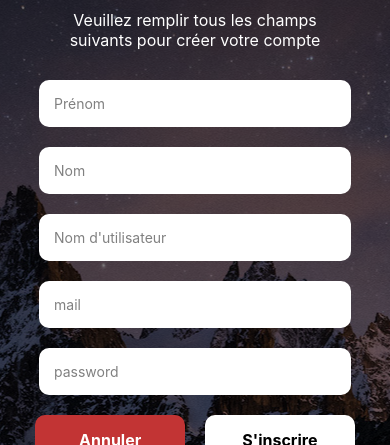
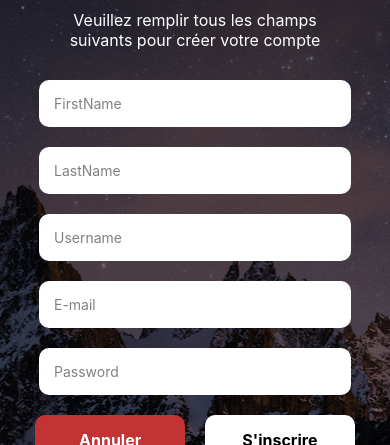
Before and after one commit to NoeMazzu/Dormir-la-haut-FRONTEND, a React Native app: screen /RegisterScreen in a window 390 px wide. Shown: the part 241-686 px from the top of the page. Built offline with nearby package versions, Linux system fonts and the light colour scheme.

Commit message:
Render IMG

```diff
--- a/src/screens/LoadingScreen.jsx
+++ b/src/screens/LoadingScreen.jsx
@@ -5,17 +5,27 @@ import {
   TouchableOpacity,
   StyleSheet,
   ImageBackground,
+
 } from "react-native";
+import { useState } from "react";
 
 
 const LoadingScreen = ({ navigation }) => {
+  const [imageLoaded, setImageLoaded] = useState(false);
 
+  const handleImageLoad = () => {
+    setImageLoaded(true);
+  };
   return (
+
     <ImageBackground
+
       source={require("../assets/Image-background.jpg")}
       resizeMode="cover"
       style={styles.background}
+      onLoad={handleImageLoad}
     >
+      {imageLoaded ? (
       <View style={styles.filtre}>
         <TouchableOpacity style={styles.signup} onPress={() => navigation.navigate('RegisterScreen')} >
           <Text style={styles.buttonTextI}>S'inscrire</Text>
@@ -27,7 +37,9 @@ const LoadingScreen = ({ navigation }) => {
           <Text style={styles.forgotPasswordText}>Mot de passe oublié ?</Text>
         </TouchableOpacity>
       </View>
+      ) : null}
     </ImageBackground>
+
   );
 };
 
--- a/src/screens/LoginScreen.jsx
+++ b/src/screens/LoginScreen.jsx
@@ -1,14 +1,21 @@
 import React from "react";
 import { View, Text, TextInput, TouchableOpacity, StyleSheet, ImageBackground, KeyboardAvoidingView } from "react-native";
+import { useState } from "react";
+const LoginScreen = ({ navigation }) => {
+  const [imageLoaded, setImageLoaded] = useState(false);
 
-const LoginScreen = ({ navigation }) => {
+  const handleImageLoad = () => {
+    setImageLoaded(true);
+  };
   return (
 
     <ImageBackground
       source={require("../assets/Image-background.jpg")}
       resizeMode="cover"
       style={styles.background}
+      onLoad={handleImageLoad}
     >
+            {imageLoaded ? (
       <View style={styles.filter}>
         <Text style={styles.title}>Se connecter</Text>
         <TextInput
@@ -18,7 +25,7 @@ const LoginScreen = ({ navigation }) => {
         />
         <TextInput
           style={styles.input}
-          placeholder="Mot de passe"
+          placeholder="Password"
           placeholderTextColor="#808080"
           secureTextEntry
         />
@@ -31,7 +38,7 @@ const LoginScreen = ({ navigation }) => {
           </TouchableOpacity>
         </View>
       </View>
-
+      ) : null}
     </ImageBackground>
 
   );
--- a/src/screens/RegisterScreen.jsx
+++ b/src/screens/RegisterScreen.jsx
@@ -3,6 +3,11 @@ import { useState } from "react";
 import { View, Text, TextInput, TouchableOpacity, StyleSheet, ImageBackground, KeyboardAvoidingView } from "react-native";
 
 const RegisterScreen = ({navigation}) => {
+  const [imageLoaded, setImageLoaded] = useState(false);
+
+  const handleImageLoad = () => {
+    setImageLoaded(true);
+  };
 
         const [prenom, setPrenom] = useState("");
         const [nom, setNom] = useState("");
@@ -39,7 +44,8 @@ const RegisterScreen = ({navigation}) => {
       source={require("../assets/Image-background.jpg")}
       resizeMode="cover"
       style={styles.background}
-    >
+      onLoad={handleImageLoad}
+    >{imageLoaded ? (
       <View style={styles.filter}>
         <Text style={styles.title}>S'inscrire</Text>
         <Text style={styles.desc}>
@@ -47,35 +53,35 @@ const RegisterScreen = ({navigation}) => {
         </Text>
         <TextInput
           style={styles.input}
-          placeholder="Prénom"
+          placeholder="FirstName"
           placeholderTextColor="#808080"
           value={prenom}
           onChangeText={(text) => setPrenom(text)}
         />
         <TextInput
           style={styles.input}
-          placeholder="Nom"
+          placeholder="LastName"
           placeholderTextColor="#808080"
           value={nom}
           onChangeText={(text) => setNom(text)}
         />
         <TextInput
           style={styles.input}
-          placeholder="Nom d'utilisateur"
+          placeholder="Username"
           placeholderTextColor="#808080"
           value={username}
           onChangeText={(text) => setUsername(text)}
         />
         <TextInput
           style={styles.input}
-          placeholder="mail"
+          placeholder="E-mail"
           placeholderTextColor="#808080"
           value={email}
           onChangeText={(text) => setEmail(text)}
         />
         <TextInput
           style={styles.input}
-          placeholder="password"
+          placeholder="Password"
           placeholderTextColor="#808080"
           value={password}
           onChangeText={(text) => setPassword(text)}
@@ -90,7 +96,7 @@ const RegisterScreen = ({navigation}) => {
           </TouchableOpacity>
         </View>
       </View>
-
+       ) : null}
     </ImageBackground>
 
   );
```
